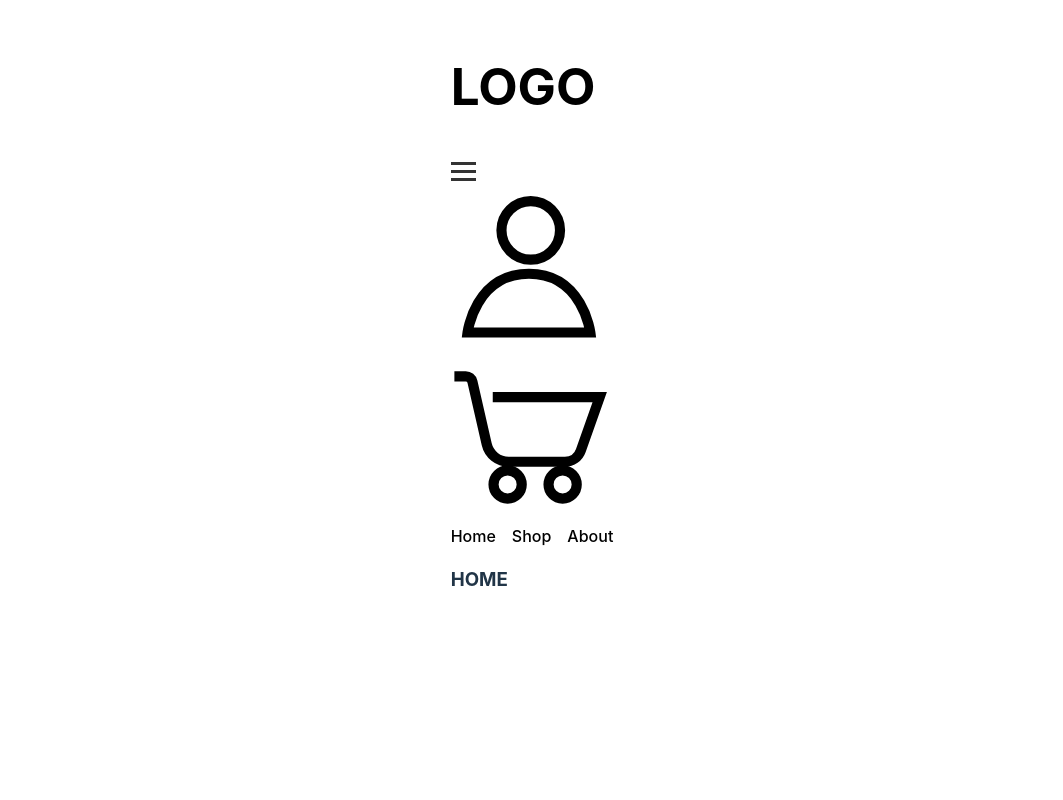
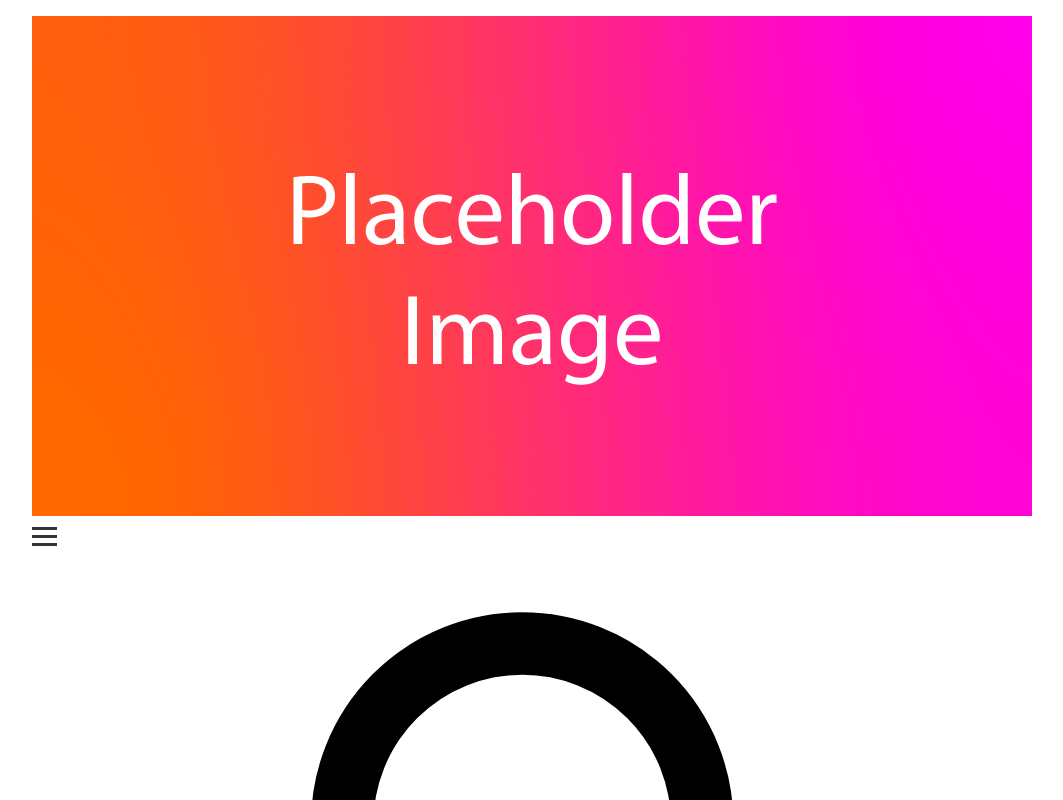
Before and after one commit to ibehanwillett/shopfront-frontend, a React (Vite) app: page / in a window 1280 px wide. Shown: the top 800 px of the page, without its empty margins (108-1171 px from the left). Built offline with nearby package versions, Linux system fonts and the light colour scheme.

Commit message:
add logo placeholder for navbar

```diff
--- a/src/components/Navbar/NavIcons.jsx
+++ b/src/components/Navbar/NavIcons.jsx
@@ -11,7 +11,7 @@ const UserIcon = () => {
     };
 
     return (
-        <svg version="1.1" id="Layer_1" xmlns="http://www.w3.org/2000/svg" xmlnsXlink="http://www.w3.org/1999/xlink" x="0px" y="0px"
+        <svg version="1.1" id="user" xmlns="http://www.w3.org/2000/svg" xmlnsXlink="http://www.w3.org/1999/xlink" x="0px" y="0px"
             viewBox="0 0 48 48" style={{enableBackground: 'new 0 0 48 48'}} xmlSpace="preserve">
             <path style={commonStyle} d="M4.89,43.22h36.22c0,0-2.22-17.33-18.11-17.33S4.89,43.22,4.89,43.22z"/>
             <circle style={commonStyle} cx="23.53" cy="13.08" r="8.64"/>
@@ -44,7 +44,7 @@ const CartIcon = () => {
 
     return (
         <svg version="1.1" xmlns="http://www.w3.org/2000/svg" xmlnsXlink="http://www.w3.org/1999/xlink" x="0px" y="0px" viewBox="0 0 48 48" style={{ enableBackground: 'new 0 0 48 48' }} xmlSpace="preserve">
-            <g id="user" style={hiddenStyle}>
+            <g id="cart" style={hiddenStyle}>
                 <path style={inlineStyle} d="M4.89,43.22h36.22c0,0-2.22-17.33-18.11-17.33S4.89,43.22,4.89,43.22z"/>
                 <circle style={inlineStyle} cx="23.53" cy="13.08" r="8.64"/>
             </g>
--- a/src/components/Navbar/Navbar.jsx
+++ b/src/components/Navbar/Navbar.jsx
@@ -3,22 +3,24 @@ import { Link } from "react-router-dom"
 import '../styles/navbar-styles.css'
 import '../../index.css'
 import { UserIcon, CartIcon } from './NavIcons.jsx'
+import siteLogo from '../../assets/site-logo.png'
+
 
 const Navbar = () => {
 
     const navBarRef = useRef()
 
     function toggleHamburger(evt) {
-        evt.target.classNameList.toggle("is-active")
-        navBarRef.current.classNameList.toggle("is-active")
+        evt.target.classList.toggle("is-active")
+        navBarRef.current.classList.toggle("is-active")
     }
 
     return (
         <>
         <nav role="navigation" aria-label="main navigation">
 
-            <Link to="/">
-                <h1>LOGO</h1>
+            <Link to='/'>
+                <img src={siteLogo} alt="site logo" />
             </Link>
 
             <a role="button" onClick={toggleHamburger}>
@@ -28,21 +30,26 @@ const Navbar = () => {
             </a>
 
             <div>
-                <UserIcon />
-                <CartIcon />
+                <Link to='/'>
+                    <UserIcon />
+                </Link>
+                <Link to='/'>
+                    <CartIcon />
+                </Link>
+
             </div>
 
             <div onClick={toggleHamburger} ref={navBarRef} className="navbar-menu">
                 <div className="navbar-start">
                     {/* Link to home "/" */}
-                    <Link to="/" >
+                    <Link to='/' >
                         Home
                     </Link>
                     {/* Link to category "/category" */}
-                    <Link id='nav-link' to="/shop" >
+                    <Link id='nav-link' to='/shop' >
                         Shop
                     </Link>
-                    <Link to="/about" >
+                    <Link to='/about' >
                         About
                     </Link>
                 </div>
--- a/src/components/styles/navbar-styles.css
+++ b/src/components/styles/navbar-styles.css
@@ -1,6 +1,7 @@
 #nav-link {
     padding : 1rem
 }
+
 
 nav {
     display: flex;
```
Also changed, not shown: src/assets/site-logo.png (added).
